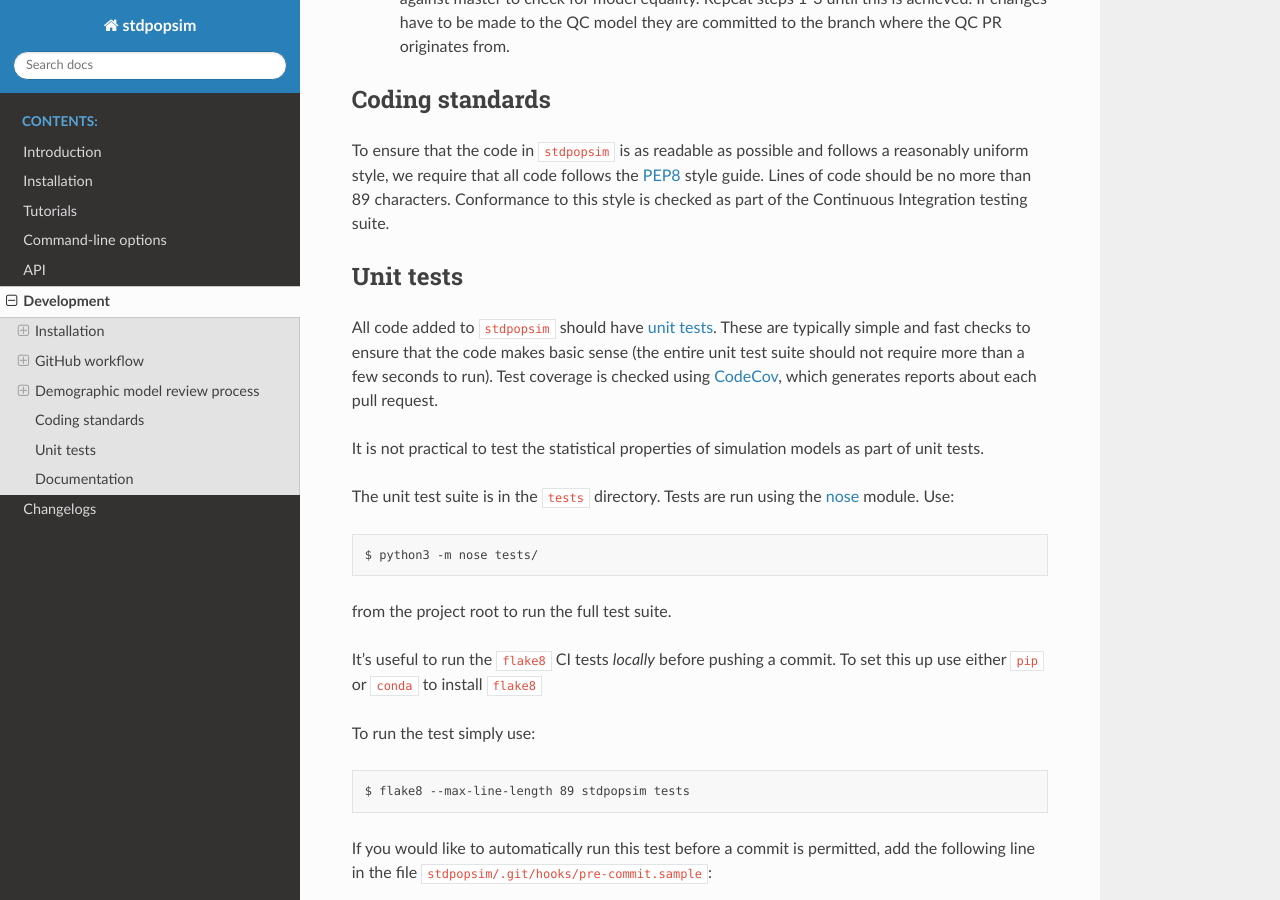
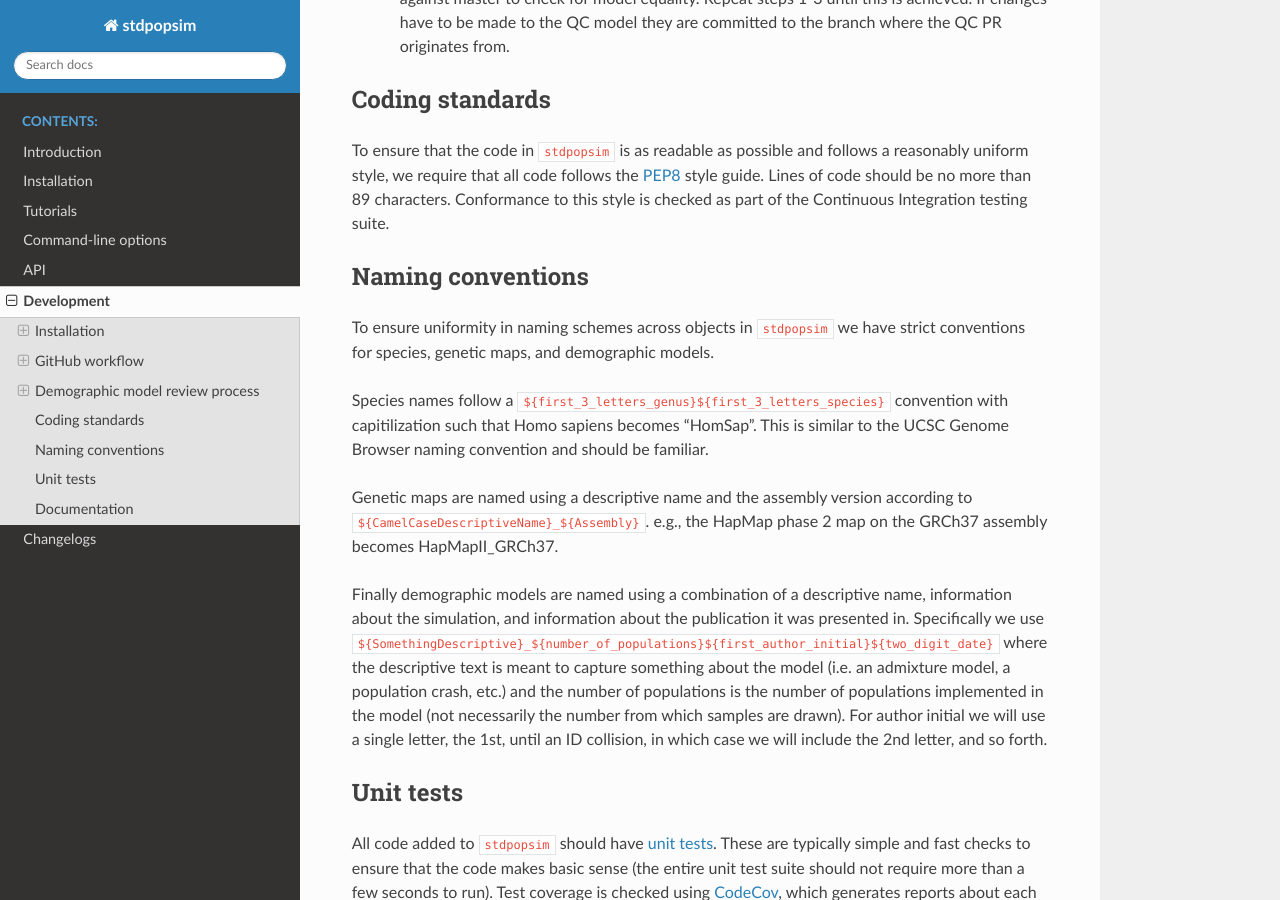
Before and after one commit to popsim-consortium/stdpopsim, a Sphinx documentation site: the page built from docs/development.rst, in a window 1280 px wide and 900 px high, scrolled down 9206 px. Built offline with Sphinx 7.4.7 and the Read the Docs theme 2.0.0, drawn with Linux system fonts in a browser that asks for light colours; formulas are drawn with MathJax 3; pages that are not in the unit, such as notebooks, are missing from menus.

Commit message:
updated docs with a new section on Naming conventions

```diff
--- a/docs/development.rst
+++ b/docs/development.rst
@@ -515,6 +515,33 @@ Lines of code should be no more than 89 characters.
 Conformance to this style is checked as part of the Continuous Integration
 testing suite.
 
+******************
+Naming conventions
+******************
+
+To ensure uniformity in naming schemes across objects in ``stdpopsim``
+we have strict conventions for species, genetic maps, and demographic
+models.
+
+Species names follow a ``${first_3_letters_genus}${first_3_letters_species}``
+convention with capitilization such that Homo sapiens becomes "HomSap". This
+is similar to the UCSC Genome Browser naming convention and should be familiar.
+
+Genetic maps are named using a descriptive name and the assembly version according
+to ``${CamelCaseDescriptiveName}_${Assembly}``. e.g., the HapMap phase 2 map on
+the GRCh37 assembly becomes HapMapII_GRCh37.
+
+Finally demographic models are named using a combination of a descriptive name,
+information about the simulation, and information about the publication it was
+presented in. Specifically we use
+``${SomethingDescriptive}_${number_of_populations}${first_author_initial}${two_digit_date}``
+where the descriptive text is meant to capture something about the model
+(i.e. an admixture model, a population crash, etc.) and the number of populations
+is the number of populations implemented in the model (not necessarily the number
+from which samples are drawn). For author initial we will use a single letter, the 1st,
+until an ID collision, in which case we will include the 2nd letter, and so forth.
+
+
 **********
 Unit tests
 **********
```
